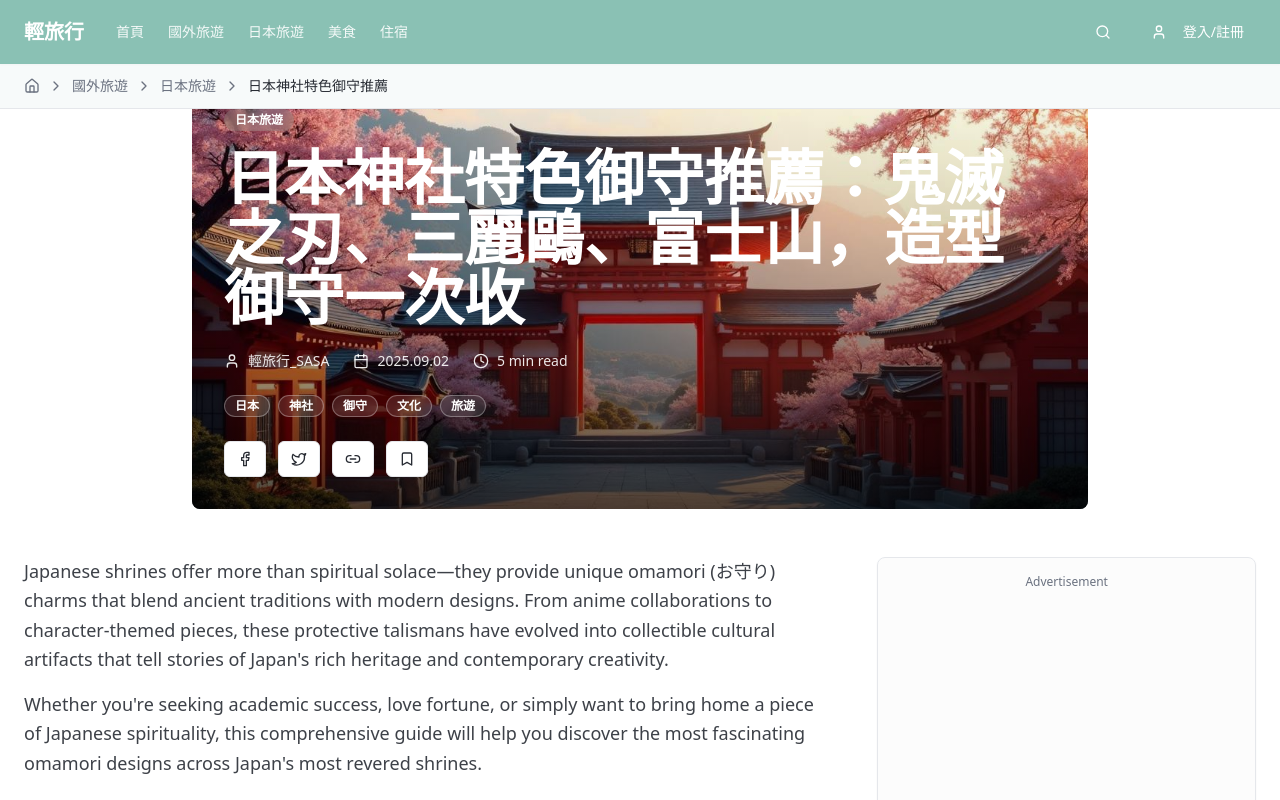
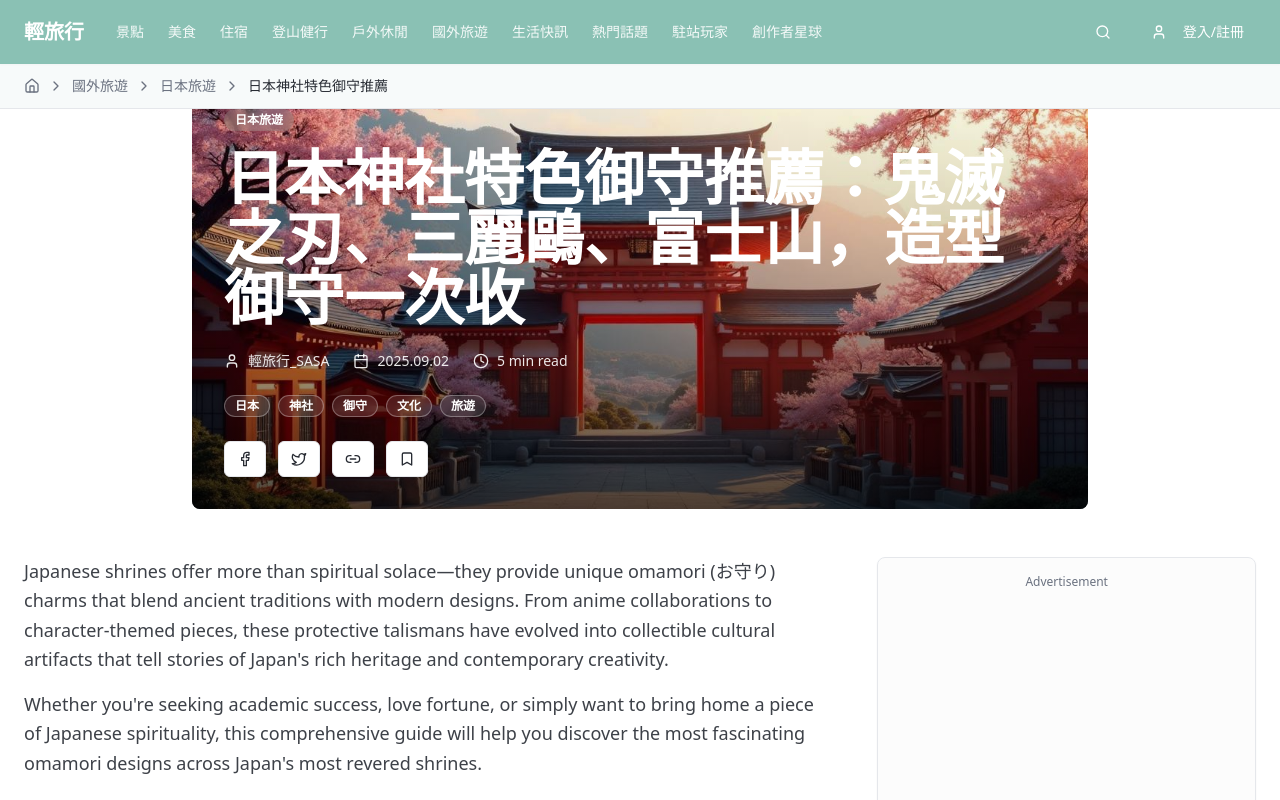
Before and after one commit to miiinachiu/article-page, a React (Vite) app: page / in a window 1280 px wide. Shown: the top 800 px of the page. Built offline with nearby package versions, Linux system fonts and the light colour scheme.

Commit message:
Code edited in Lovable Code Editor
Edited UI in Lovable

```diff
--- a/src/components/article-header.tsx
+++ b/src/components/article-header.tsx
@@ -13,19 +13,34 @@ const ArticleHeader = () => {
             {/* Navigation */}
             <nav className="hidden md:flex items-center gap-6">
               <a href="#" className="text-primary-foreground/90 hover:text-primary-foreground text-sm font-medium transition-colors">
-                首頁
-              </a>
-              <a href="#" className="text-primary-foreground/90 hover:text-primary-foreground text-sm font-medium transition-colors">
-                國外旅遊
-              </a>
-              <a href="#" className="text-primary-foreground/90 hover:text-primary-foreground text-sm font-medium transition-colors">
-                日本旅遊
+                景點
               </a>
               <a href="#" className="text-primary-foreground/90 hover:text-primary-foreground text-sm font-medium transition-colors">
                 美食
               </a>
               <a href="#" className="text-primary-foreground/90 hover:text-primary-foreground text-sm font-medium transition-colors">
                 住宿
+              </a>
+              <a href="#" className="text-primary-foreground/90 hover:text-primary-foreground text-sm font-medium transition-colors">
+                登山健行
+              </a>
+              <a href="#" className="text-primary-foreground/90 hover:text-primary-foreground text-sm font-medium transition-colors">
+                戶外休閒
+              </a>
+                            <a href="#" className="text-primary-foreground/90 hover:text-primary-foreground text-sm font-medium transition-colors">
+                國外旅遊
+              </a>
+              <a href="#" className="text-primary-foreground/90 hover:text-primary-foreground text-sm font-medium transition-colors">
+                生活快訊
+              </a>
+              <a href="#" className="text-primary-foreground/90 hover:text-primary-foreground text-sm font-medium transition-colors">
+                熱門話題
+              </a>
+              <a href="#" className="text-primary-foreground/90 hover:text-primary-foreground text-sm font-medium transition-colors">
+                駐站玩家
+              </a>
+              <a href="#" className="text-primary-foreground/90 hover:text-primary-foreground text-sm font-medium transition-colors">
+                創作者星球
               </a>
             </nav>
           </div>
```
